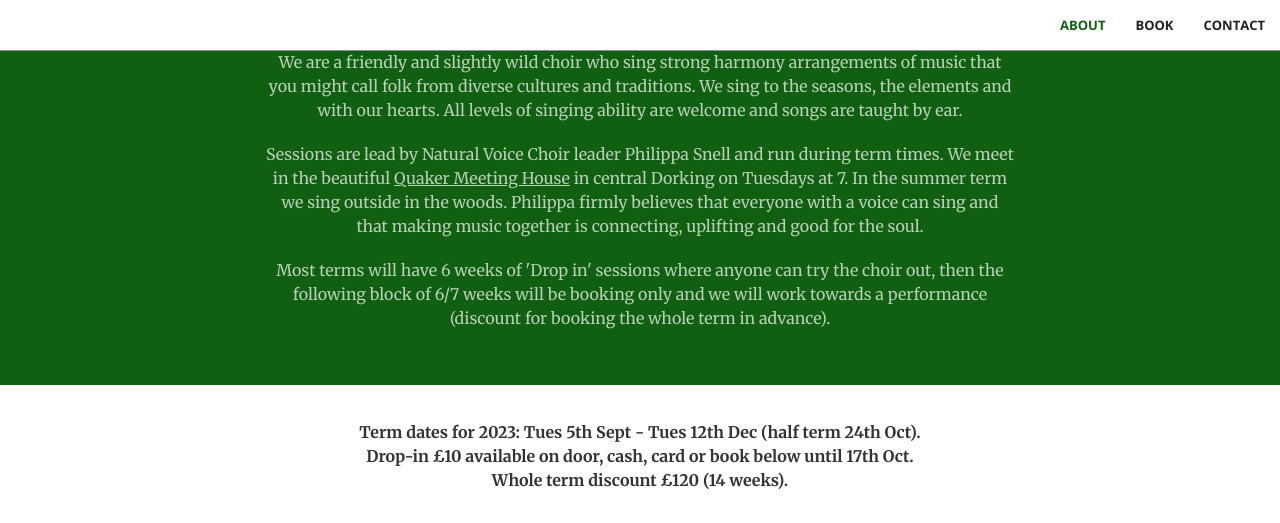
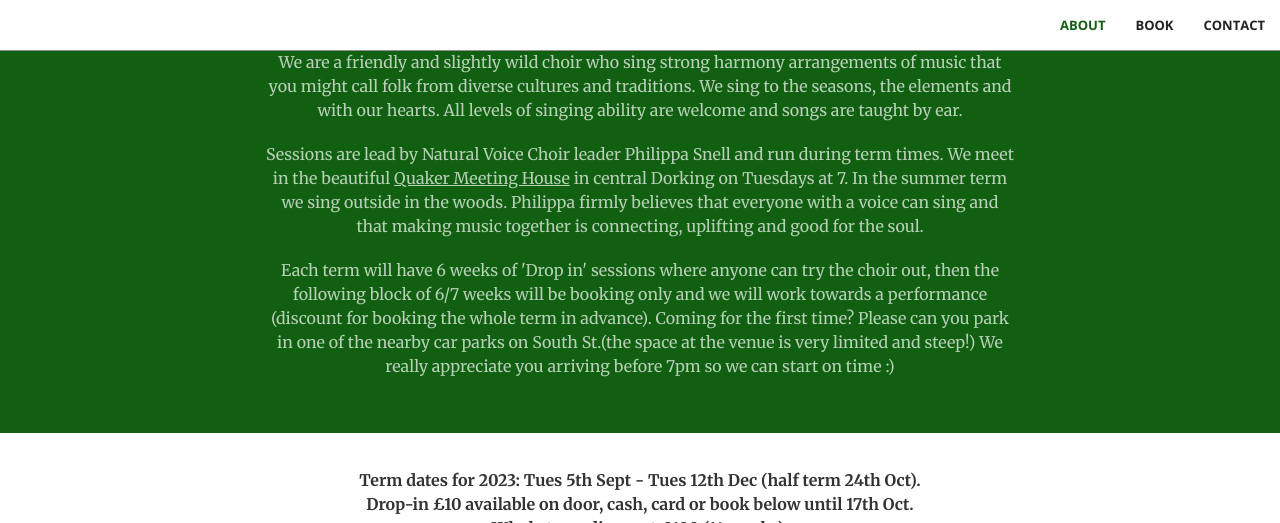
Before and after one commit to thewildchoir/thewildchoir-website, a Jekyll site: the page built from index.html, in a window 1280 px wide and 900 px high, scrolled down 885 px, cut to the strip 0-523 px from the top of the window. Built offline with Jekyll 4.4.1, drawn with Linux system fonts in a browser that asks for light colours.

Commit message:
Update call-to-action.html
thing about meeting house car parking

```diff
--- a/_includes/call-to-action.html
+++ b/_includes/call-to-action.html
@@ -4,7 +4,7 @@
             <div class="col-lg-8 col-lg-offset-2 text-center">
                 <p class="text-faded">We are a friendly and slightly wild choir who sing strong harmony arrangements of music that you might call folk from diverse cultures and traditions. We sing to the seasons, the elements and with our hearts. All levels of singing ability are welcome and songs are taught by ear.</p>
                 <p class="text-faded">Sessions are lead by Natural Voice Choir leader Philippa Snell and run during term times. We meet in the beautiful <a target="_blank" href="https://goo.gl/maps/CVGHoxBq2XfakKq37">Quaker Meeting House</a> in central Dorking on Tuesdays at 7. In the summer term we sing outside in the woods. Philippa firmly believes that everyone with a voice can sing and that making music together is connecting, uplifting and good for the soul.</p>
-                <p class="text-faded">Most terms will have 6 weeks of 'Drop in' sessions where anyone can try the choir out,  then the following block of 6/7 weeks will be booking only and we will work towards a performance (discount for booking the whole term in advance).</p>
+                <p class="text-faded">Each term will have 6 weeks of 'Drop in' sessions where anyone can try the choir out,  then the following block of 6/7 weeks will be booking only and we will work towards a performance (discount for booking the whole term in advance). Coming for the first time? Please can you park in one of the nearby car parks on South St.(the space at the venue is very limited and steep!) We really appreciate you arriving before 7pm so we can start on time :) </p>
             </div>
         </div>
     </div>
```
